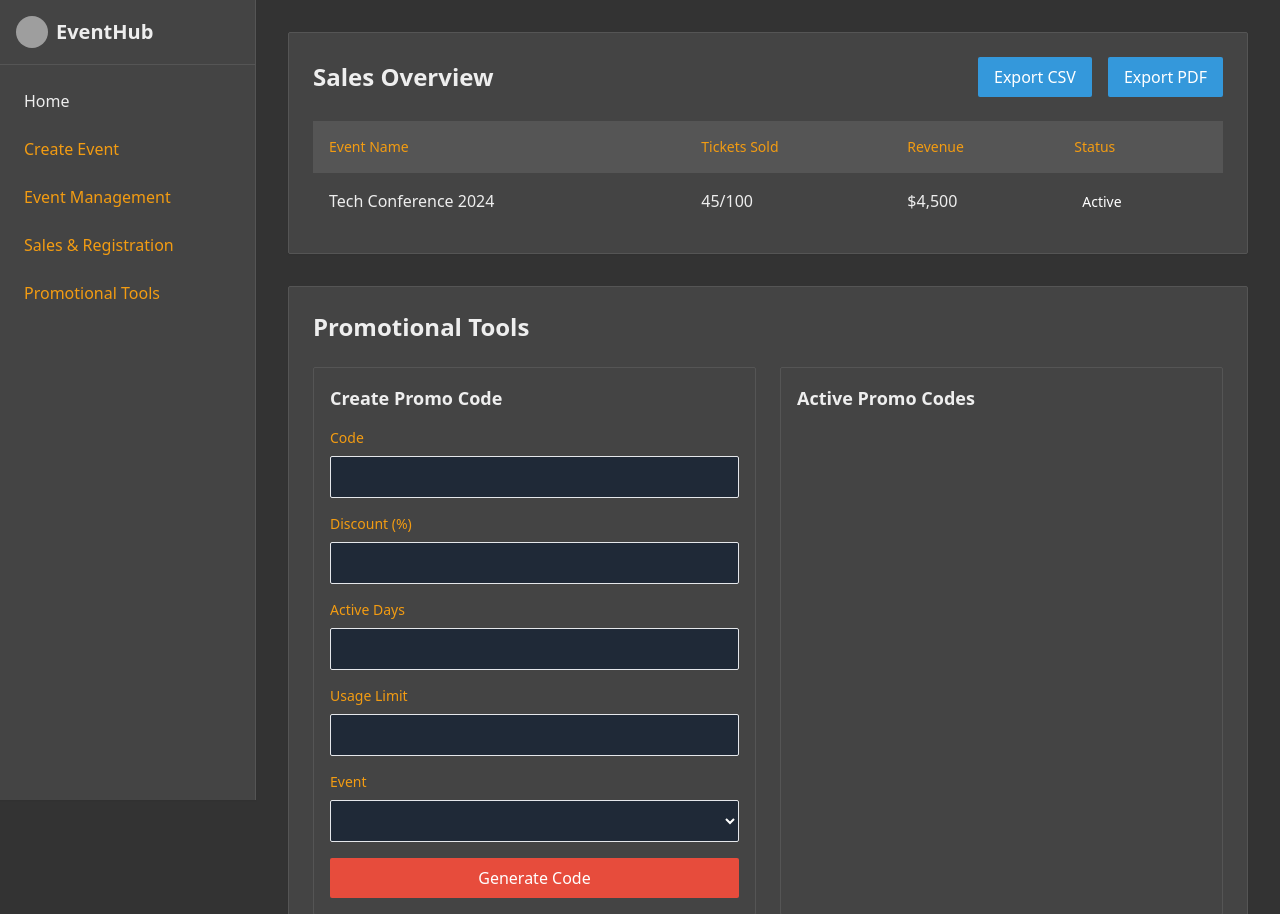
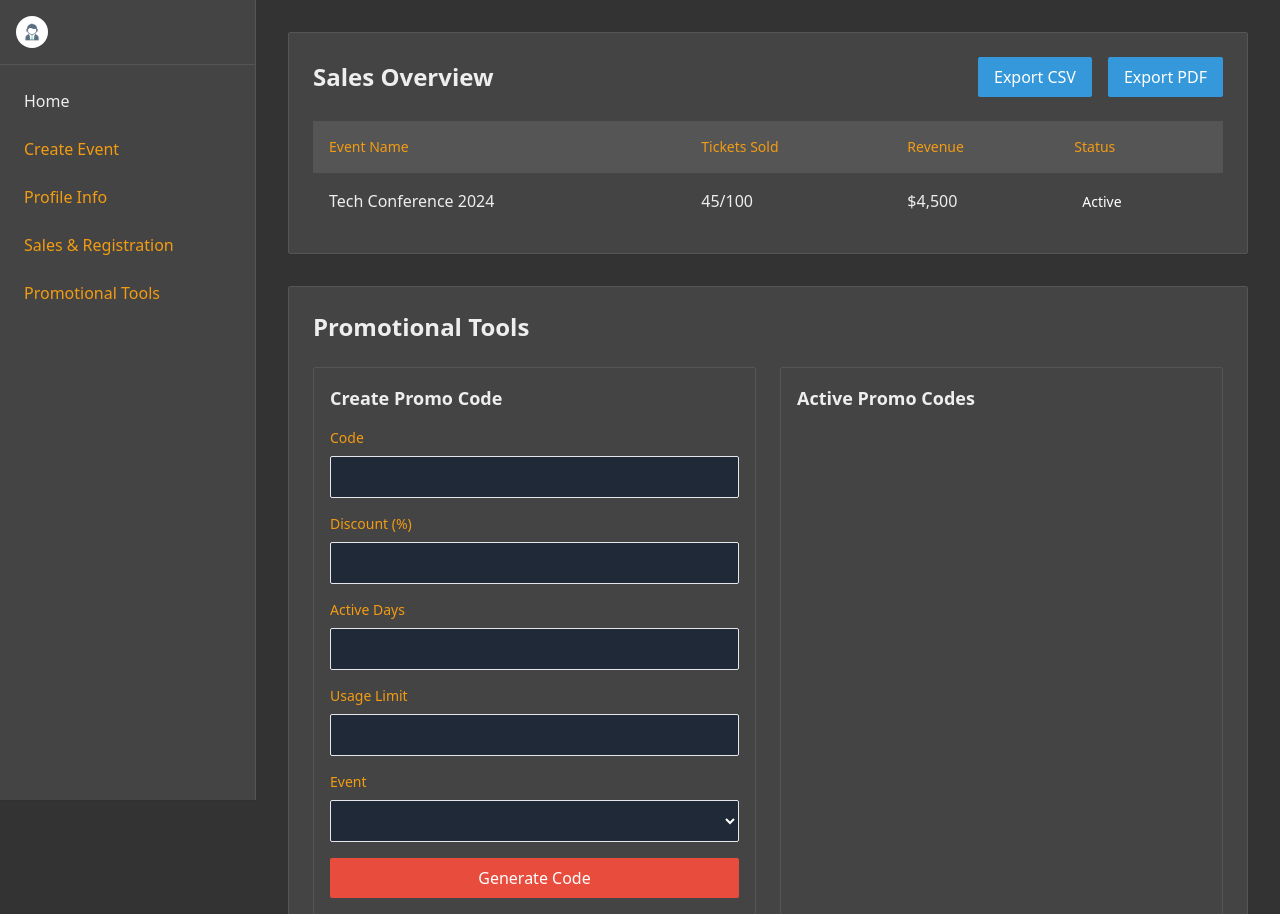
Before and after one commit to Youcode-Classe-E-2024-2025/Senegal_Eventbrite, a PHP site: template app/views/front/userDash.twig in a window 1280 px wide. Shown: the top 914 px of the page. Run offline with PHP 8.4, Linux system fonts and the light colour scheme; the template is opened without the code that fills it: most values are stand-ins (such as "Sample title", 1, 10 or a date in 2020); lists and menus that the app fills with data are empty; some libraries are stand-ins or nearby versions; grey boxes are pictures that could not be loaded.

Commit message:
VIEWS: updated the view

```diff
--- a/app/views/front/Home.twig
+++ b/app/views/front/Home.twig
@@ -130,7 +130,7 @@
 						<ul class="ml-4 xl:w-48 flex items-center justify-end">
 							{% if session.user %}
 								<a class="ml-2 lg:ml-4 pt-4 relative inline-block hover:bg-gray-800 rounded-md flex flex-col items-center cursor-pointer" href='{{session.user.role == "admin" ? "/admin" : "/userDash"}}'>
-									<img class="h-8 w-8 rounded-full" src="{{ session.user.avatar_url ?: '/path/to/default/avatar.png' }}" alt="Profile Image"/>
+									<img class="h-8 w-8 rounded-full" src="{{ session.user.avatar_url ?: '/assets/uploads/userAvatar/5856.jpg' }}" alt="Profile Image"/>
 									<span class="px-4 py-2 text-white duration-200 hover:text-white">
 										{{session.user.name}}
 									</span>
--- a/app/views/front/create_event.twig
+++ b/app/views/front/create_event.twig
@@ -204,8 +204,8 @@
     <aside class="fixed inset-y-0 left-0 w-64 bg-card shadow-sm border-r border-border">
       <div class="p-4 border-b border-border">
         <div class="flex items-center gap-2">
-          <img src="https://images.unsplash.com/photo-1517292987719-0369a794ec0f" alt="Logo" class="w-8 h-8 rounded-full">
-          <h1 class="text-xl font-bold text-foreground">EventHub</h1>
+          <img src="{{ session.user.avatar_url ?: '/assets/uploads/userAvatar/5856.jpg' }}" alt="Logo" class="w-8 h-8 rounded-full">
+          <h1 class="text-xl font-bold text-foreground">{{session.user.name}}</h1>
         </div>
       </div>
       <nav class="p-4 space-y-2">
--- a/app/views/front/userDash.twig
+++ b/app/views/front/userDash.twig
@@ -58,8 +58,8 @@
       <aside class="fixed inset-y-0 left-0 w-64 bg-card shadow-sm border-r border-border">
         <div class="p-4 border-b border-border">
           <div class="flex items-center gap-2">
-            <img src="https://images.unsplash.com/photo-1517292987719-0369a794ec0f" alt="Logo" class="w-8 h-8 rounded-full">
-            <h1 class="text-xl font-bold text-foreground">EventHub</h1>
+            <img src="{{ session.user.avatar_url ?: '/assets/uploads/userAvatar/5856.jpg' }}" alt="Logo" class="w-8 h-8 rounded-full">
+            <h1 class="text-xl font-bold text-foreground">{{session.user.name}}</h1>
           </div>
         </div>
         <nav class="p-4 space-y-2">
@@ -69,8 +69,8 @@
           <a href="/createEvent" class="flex items-center gap-2 p-2 rounded-sm text-accent hover:bg-primary hover:text-primary-foreground transition-colors">
             <span>Create Event</span>
           </a>
-          <a href="#events" class="flex items-center gap-2 p-2 rounded-sm text-accent hover:bg-primary hover:text-primary-foreground transition-colors">
-            <span>Event Management</span>
+          <a href="/profileInfo" class="flex items-center gap-2 p-2 rounded-sm text-accent hover:bg-primary hover:text-primary-foreground transition-colors">
+            <span>Profile Info</span>
           </a>
           <a href="#sales" class="flex items-center gap-2 p-2 rounded-sm text-accent hover:bg-primary hover:text-primary-foreground transition-colors">
             <span>Sales & Registration</span>
```
Also changed, not shown: app/views/front/profileInfo.twig (+6 -6 lines).
